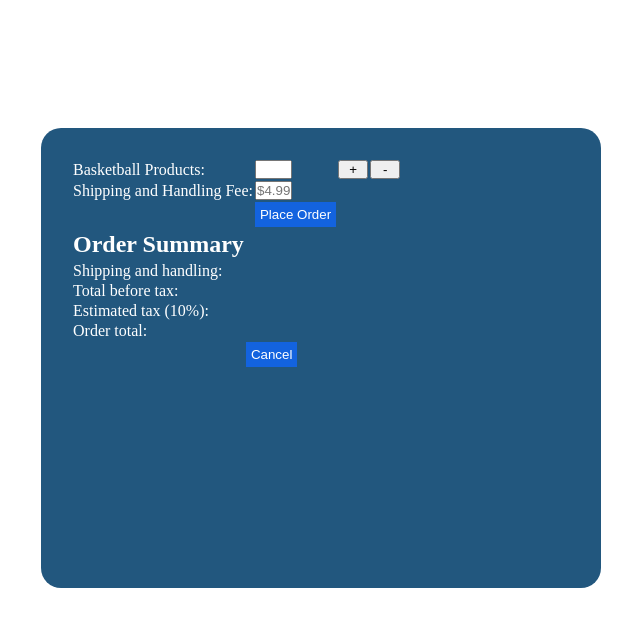
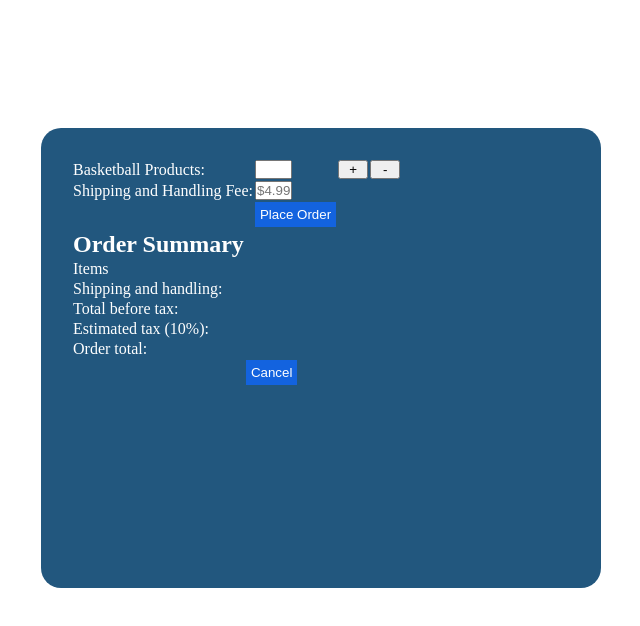
Before and after one commit to JohnmarkContreras/FinalTask2, a plain HTML site: page Index.html in a window 1280 px wide. Both pictures are taken after a click on the button "Cancel". Shown: the whole page, without its empty margins (319-959 px from the left). Drawn offline with Linux system fonts and the light colour scheme.

Commit message:
Display the items text on clear and on default

```diff
--- a/Index.html
+++ b/Index.html
@@ -51,7 +51,7 @@
             inputs[i].value = "";
             }
             item = 0;
-            document.getElementById("item").innerHTML = "";
+            document.getElementById("item").innerHTML = "Items";
             document.getElementById("total").innerHTML = "";
             document.getElementById("Sfee").innerHTML = "";
             document.getElementById("SPfee").innerHTML = "";
@@ -89,7 +89,7 @@
                     </tr>
 
                     <tr>
-                        <td><p id="item"></p></td>
+                        <td><p id="item">Items</p></td>
                         <td id="total"></td>
                     </tr>
 
```
